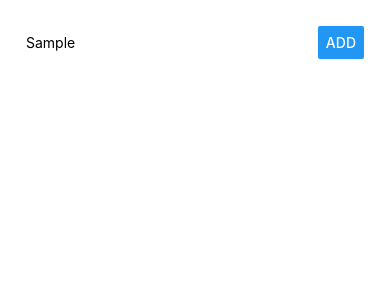
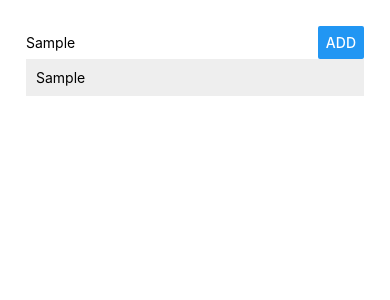
Before and after one commit to asoares1000/app3, a React Native app: screen / in a window 390 px wide. Both pictures are taken after typing "Sample" into the empty fields and a click on the button "ADD". Shown: the top 300 px of the page. Built offline with nearby package versions, Linux system fonts and the light colour scheme.

Commit message:
Add components

```diff
--- a/App.js
+++ b/App.js
@@ -1,30 +1,27 @@
 import React, { Component } from "react";
-import { StyleSheet, View, TextInput, Button } from "react-native";
+import { StyleSheet, View } from "react-native";
+
+import PlaceInput from "./src/components/PlaceInput/PlaceInput";
+import PlaceList from "./src/components/PlaceList/PlaceList";
 
 export default class App extends Component {
   state = {
-    placeName: ""
+    places: []
   };
 
-  placeNameChangedHandler = val => {
-    this.setState({
-      placeName: val
+  placeAddedHandler = placeName => {
+    this.setState(prevState => {
+      return {
+        places: prevState.places.concat(placeName)
+      };
     });
   };
 
   render() {
     return (
       <View style={styles.container}>
-        <View style={styles.inputContainer}>
-          <TextInput
-            placeholder="An awesome place"
-            value={this.state.placeName}
-            onChangeText={this.placeNameChangedHandler}
-            style={styles.placeInput}
-          />
-          <Button title="Add" style={styles.placeButton} />
-
-        </View>
+        <PlaceInput onPlaceAdded={this.placeAddedHandler} />
+        <PlaceList places={this.state.places} />
       </View>
     );
   }
@@ -37,20 +34,5 @@
     backgroundColor: "#fff",
     alignItems: "center",
     justifyContent: "flex-start"
-  },
-  inputContainer: {
-    //flex: 1,
-    width: "100%",
-    flexDirection: "row",
-    justifyContent: "space-between",
-    alignItems: "center"
-
-  },
-  placeInput: {
-    width: "70%"
-  },
-  placeButton: {
-    width: "30%"
   }
-
 });
--- /dev/null
+++ b/src/components/ListItem/ListItem.js
@@ -0,0 +1,19 @@
+import React from 'react';
+import { View, Text, StyleSheet } from 'react-native';
+
+const listItem = (props) => (
+    <View style={styles.listItem}>
+        <Text>{props.placeName}</Text>
+    </View>
+);
+
+const styles = StyleSheet.create({
+    listItem: {
+        width: "100%",
+        marginBottom: 5,
+        padding: 10,
+        backgroundColor: "#eee"
+    }
+});
+
+export default listItem;
--- /dev/null
+++ b/src/components/PlaceInput/PlaceInput.js
@@ -0,0 +1,58 @@
+import React, { Component } from "react";
+import { View, TextInput, Button, StyleSheet } from "react-native";
+
+class PlaceInput extends Component {
+  state = {
+    placeName: ""
+  };
+
+  placeNameChangedHandler = val => {
+    this.setState({
+      placeName: val
+    });
+  };
+
+  placeSubmitHandler = () => {
+    if (this.state.placeName.trim() === "") {
+      return;
+    }
+
+    this.props.onPlaceAdded(this.state.placeName);
+  };
+
+  render() {
+    return (
+      <View style={styles.inputContainer}>
+        <TextInput
+          placeholder="An awesome place"
+          value={this.state.placeName}
+          onChangeText={this.placeNameChangedHandler}
+          style={styles.placeInput}
+        />
+        <Button
+          title="Add"
+          style={styles.placeButton}
+          onPress={this.placeSubmitHandler}
+        />
+      </View>
+    );
+  }
+}
+
+const styles = StyleSheet.create({
+  inputContainer: {
+    // flex: 1,
+    width: "100%",
+    flexDirection: "row",
+    justifyContent: "space-between",
+    alignItems: "center"
+  },
+  placeInput: {
+    width: "70%"
+  },
+  placeButton: {
+    width: "30%"
+  }
+});
+
+export default PlaceInput;
--- /dev/null
+++ b/src/components/PlaceList/PlaceList.js
@@ -0,0 +1,21 @@
+import React from 'react';
+import { View, StyleSheet } from 'react-native';
+
+import ListItem from '../ListItem/ListItem';
+
+const placeList = props => {
+    const placesOutput = props.places.map((place, i) => (
+        <ListItem key={i} placeName={place} />
+      ));
+    return (
+        <View style={styles.listContainer}>{placesOutput}</View>
+    );
+};
+
+const styles = StyleSheet.create({
+    listContainer: {
+      width: "100%"
+    }
+});
+
+export default placeList;
```
